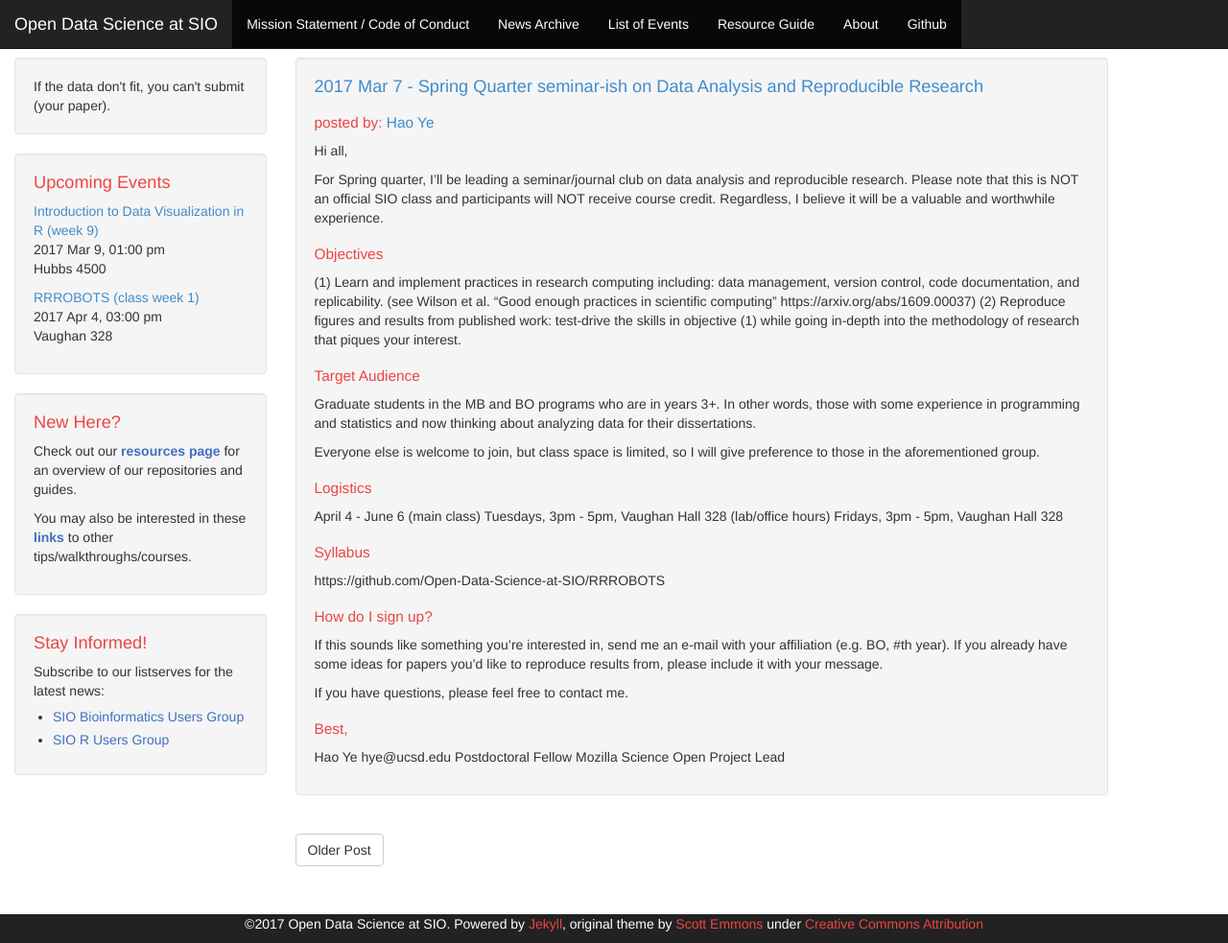
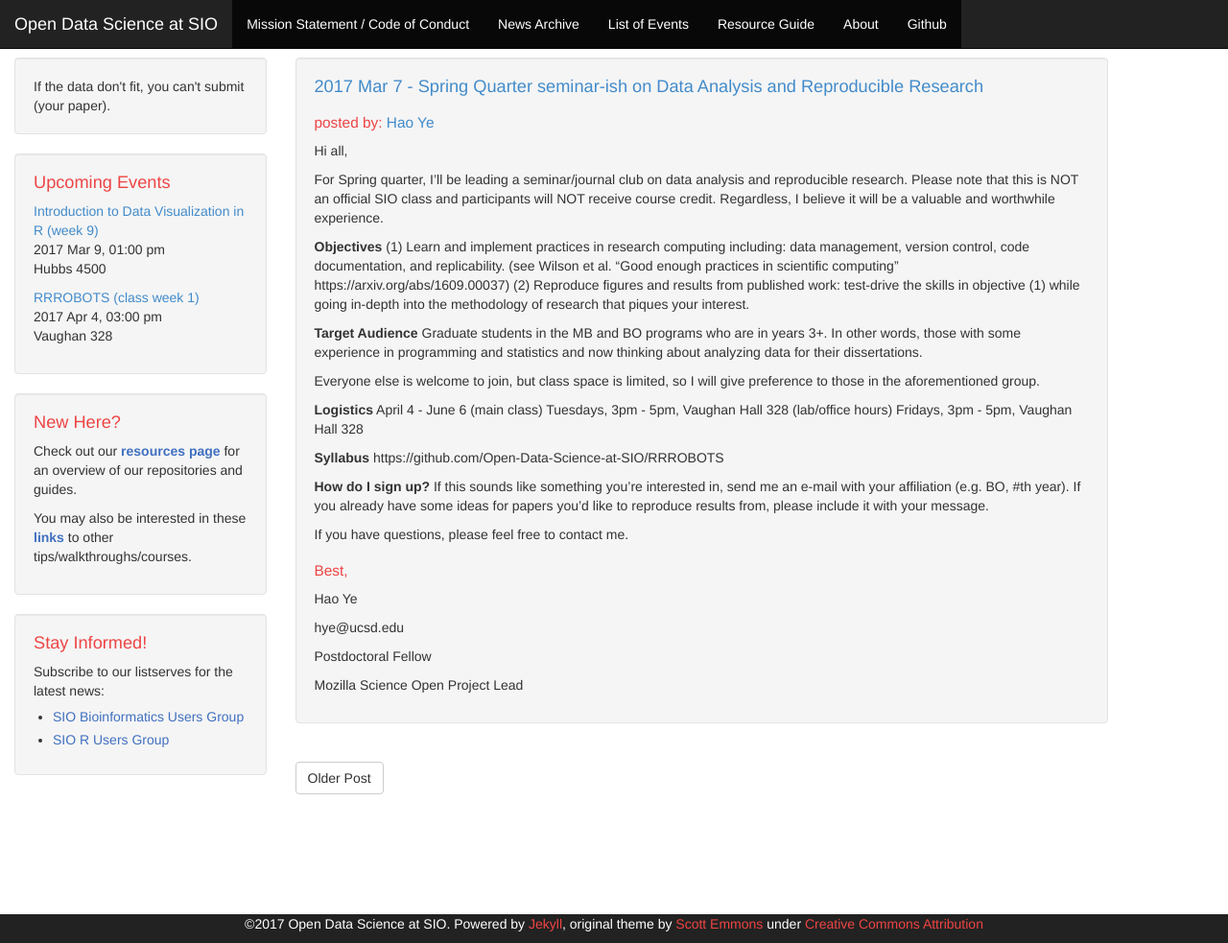
Before and after one commit to Open-Data-Science-at-SIO/Open-Data-Science-at-SIO.github.io, a Jekyll site: the page built from _posts/2017-03-07-RRROBOTS_announcement.md, in a window 1280 px wide and 983 px high. Shown: the whole window at 96% size. Built offline with Jekyll 4.4.1, drawn with Linux system fonts in a browser that asks for light colours.

Commit message:
fixing markdown

```diff
--- a/_posts/2017-03-07-RRROBOTS_announcement.md
+++ b/_posts/2017-03-07-RRROBOTS_announcement.md
@@ -10,24 +10,24 @@ Hi all,
 
 For Spring quarter, I'll be leading a seminar/journal club on data analysis and reproducible research. Please note that this is NOT an official SIO class and participants will NOT receive course credit. Regardless, I believe it will be a valuable and worthwhile experience.
 
-## Objectives
+**Objectives**
 (1) Learn and implement practices in research computing including: data management, version control, code documentation, and replicability. (see Wilson et al. "Good enough practices in scientific computing" https://arxiv.org/abs/1609.00037)
 (2) Reproduce figures and results from published work: test-drive the skills in objective (1) while going in-depth into the methodology of research that piques your interest.
 
-## Target Audience
+**Target Audience**
 Graduate students in the MB and BO programs who are in years 3+. In other words, those with some experience in programming and statistics and now thinking about analyzing data for their dissertations.
 
 Everyone else is welcome to join, but class space is limited, so I will give preference to those in the aforementioned group.
 
-## Logistics
+**Logistics**
 April 4 - June 6
 (main class) Tuesdays, 3pm - 5pm, Vaughan Hall 328
 (lab/office hours) Fridays, 3pm - 5pm, Vaughan Hall 328
 
-## Syllabus
+**Syllabus**
 https://github.com/Open-Data-Science-at-SIO/RRROBOTS
 
-## How do I sign up?
+**How do I sign up?**
 If this sounds like something you're interested in, send me an e-mail with your affiliation (e.g. BO, \#th year). If you already have some ideas for papers you'd like to reproduce results from, please include it with your message.
 
 If you have questions, please feel free to contact me.
@@ -35,6 +35,9 @@ If you have questions, please feel free to contact me.
 Best,
 --
 Hao Ye
+
 hye@ucsd.edu
+
 Postdoctoral Fellow
+
 Mozilla Science Open Project Lead
```
